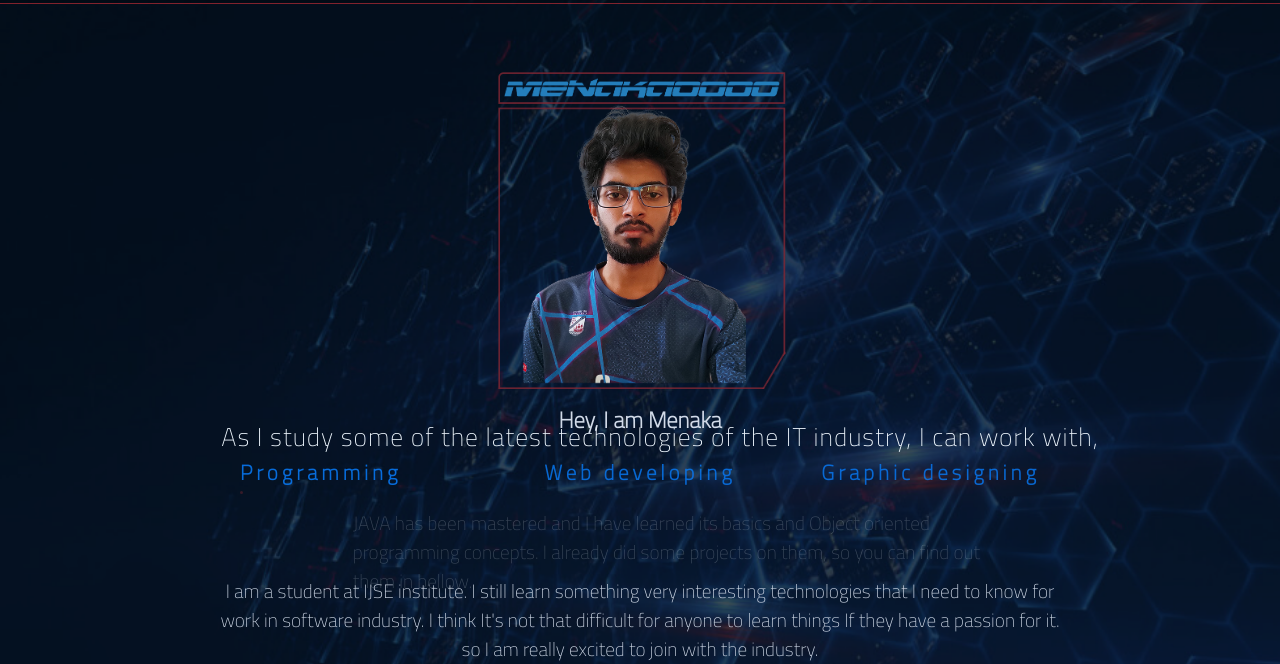
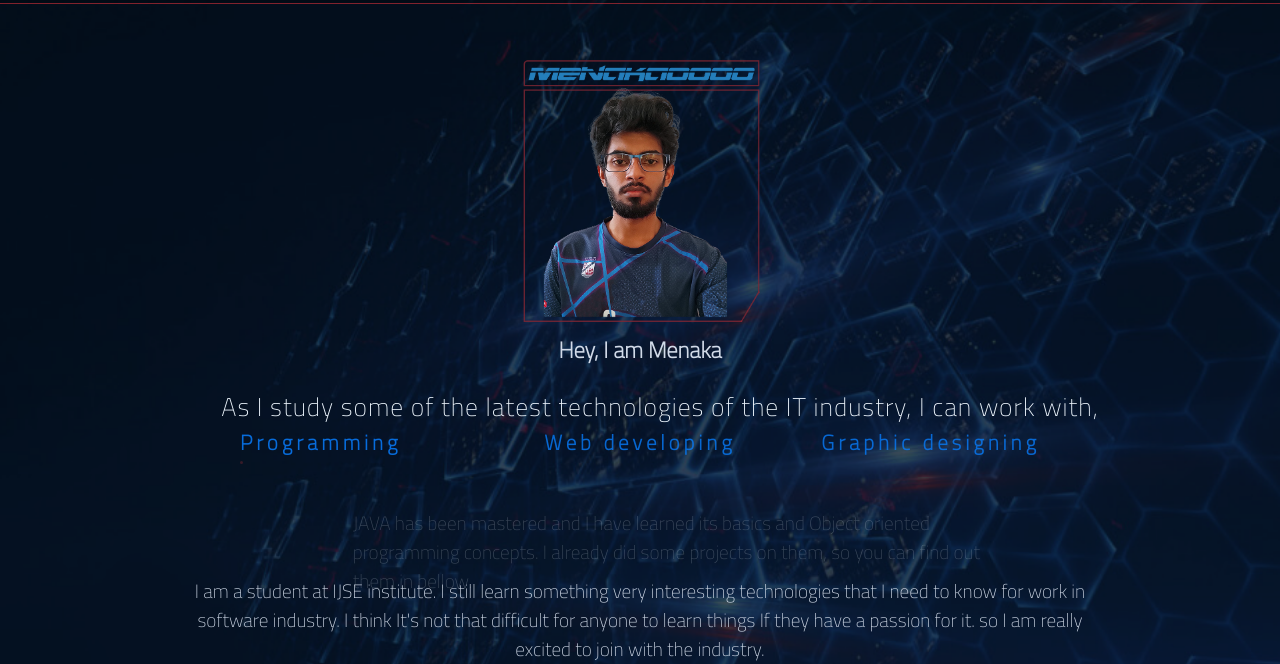
Before and after one commit to Menaka0000/MyProfile, a plain HTML site: page index.html in a window 1280 px wide. Shown: the part 37-701 px from the top of the page. Drawn offline with nearby package versions, Linux system fonts and the light colour scheme.

Commit message:
made redponsive for some devices

```diff
--- a/assets/styles/style.css
+++ b/assets/styles/style.css
@@ -1630,14 +1630,21 @@ textarea {
 
 /*RESPONSIVE MEDIA QUERIES*/
 @media all and (max-width: 1600px)/*and (min-width: 1024px)*/ {
+    #main-container > img{
+        width: 370px;
+        height: 380px;
+    }
+    #p-01 {
+        top: -90px;
+    }
     body > main > section:nth-child(2) > article {
         bottom: 120px;
     }
     #section1_anima_1-1{
-        top: -40px;
+        top: -70px;
     }
     #Skill-heading{
-        bottom: 40px;
+        bottom: 70px;
     }
     #des-container{
         top: 12px;
@@ -1649,7 +1656,7 @@ textarea {
         top: -55px;
     }
     #main-container > div:nth-child(9){
-        width: 82%;
+        width: 91%;
     }
     body > main > section:nth-child(4) > section:nth-child(2) > div:nth-child(3),
     body > main > section:nth-child(4) > section:nth-child(2) > div:nth-child(2),
```
